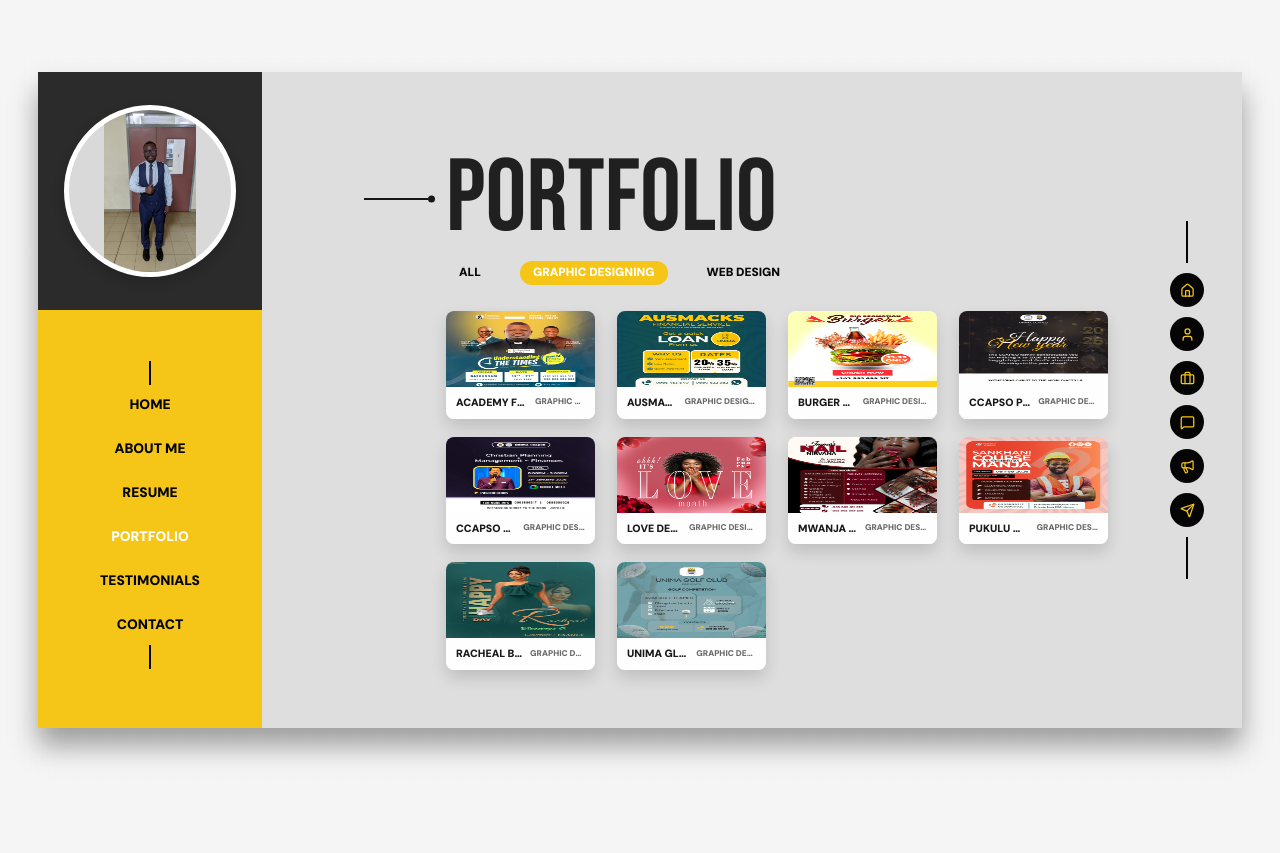
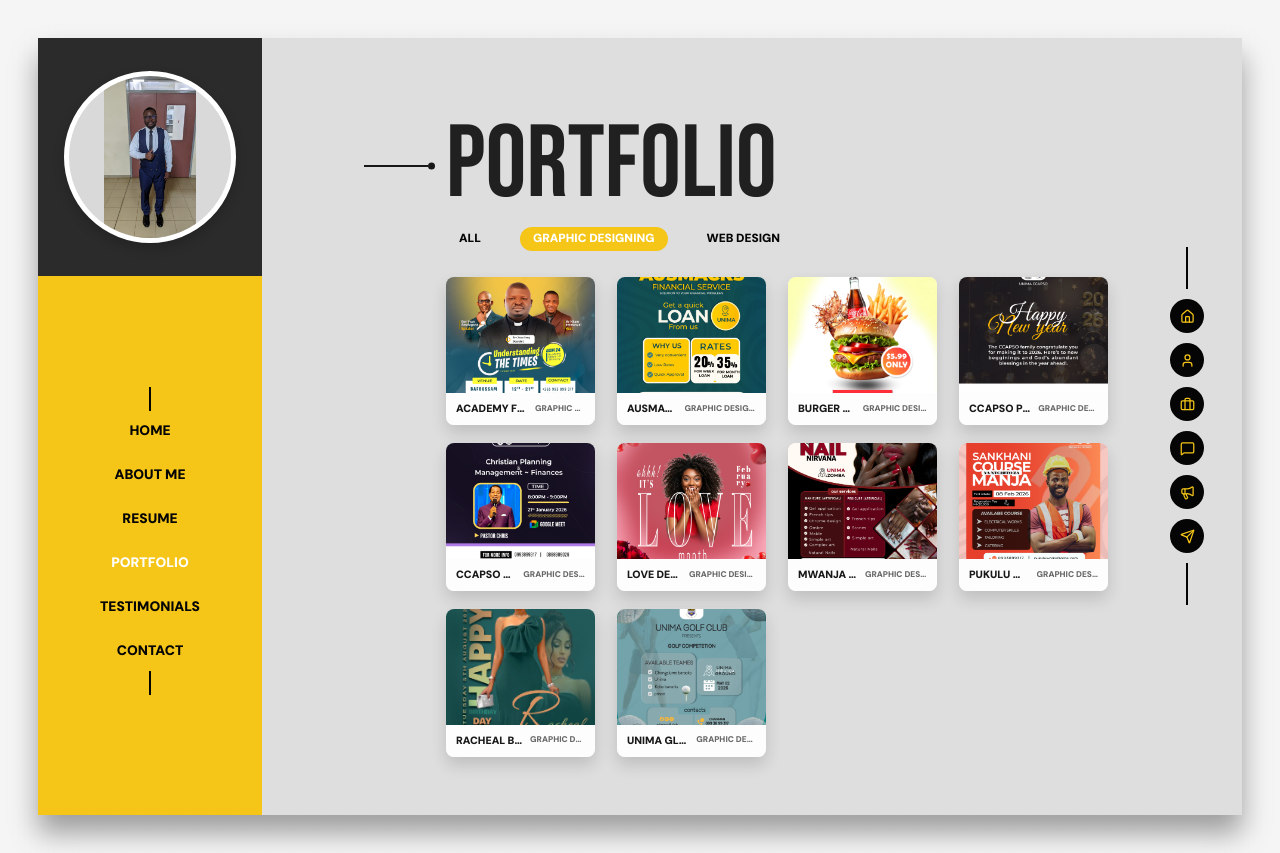
Before and after one commit to pukulu-debulger/precious-portfolio, a Next.js app: page /portfolio in a window 1280 px wide. Before the commit the page ends 800 px from the top, so only its background shows below. Built offline with nearby package versions, Linux system fonts and the light colour scheme.

Commit message:
feat: add styles for portfolio work cards and image hover effects

```diff
--- a/src/styles/globals.css
+++ b/src/styles/globals.css
@@ -1221,6 +1221,29 @@ textarea {
   min-height: 76px;
   place-items: center;
   color: rgb(255 255 255 / 92%);
+}
+
+.portfolio-work-card {
+  background: #f4f4f4;
+}
+
+.portfolio-work-card::before {
+  display: none;
+}
+
+.portfolio-work-card .portfolio-card-screen {
+  min-height: 116px;
+  overflow: hidden;
+}
+
+.portfolio-work-image {
+  object-fit: cover;
+  object-position: center;
+  transition: transform 180ms ease;
+}
+
+.portfolio-work-card:hover .portfolio-work-image {
+  transform: scale(1.04);
 }
 
 .portfolio-card-screen span {
```
